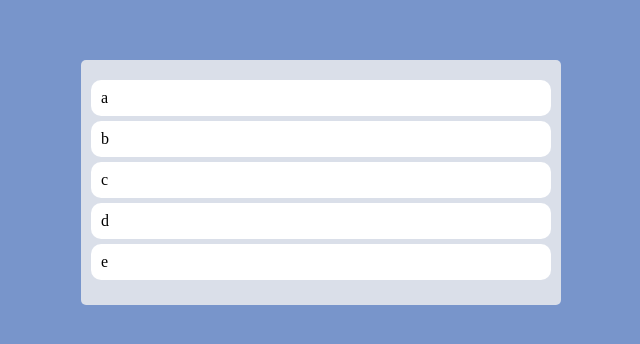
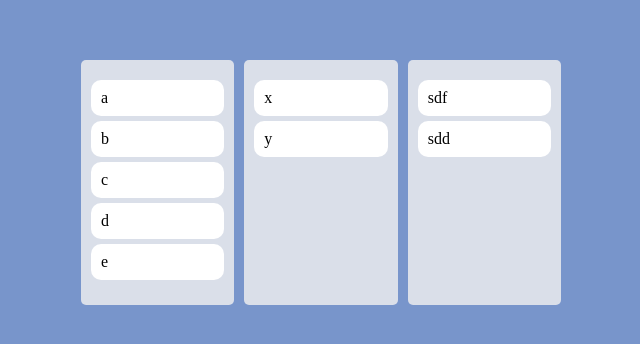
Before and after one commit to singsoong/MyToDoApp, a React (Create React App) app: page / in a window 1280 px wide. Shown: the part 218-562 px from the top of the page, without its empty margins (319-959 px from the left). Built offline with nearby package versions, Linux system fonts and the light colour scheme.

Commit message:
feat: Multi Boards

```diff
--- a/src/App.tsx
+++ b/src/App.tsx
@@ -1,9 +1,9 @@
 import React from "react";
-import { DragDropContext, DropResult, Droppable } from "react-beautiful-dnd";
+import { DragDropContext, DropResult } from "react-beautiful-dnd";
 import { useRecoilState } from "recoil";
 import styled from "styled-components";
 import { toDoState } from "./recoil/atoms";
-import DragabbleCard from "./components/DragabbleCard";
+import Board from "./components/Board";
 
 // Droppable: 어떤 것을 드롭할 수 있는 영역
 // Draggable: 드래그할 수 있는 영역
@@ -13,44 +13,30 @@
 
   const onDragEnd = ({ draggableId, destination, source }: DropResult) => {
     if (!destination) return;
-    setToDos((oldToDos) => {
-      const copyToDos = [...oldToDos];
-      copyToDos.splice(source.index, 1);
-      copyToDos.splice(destination?.index, 0, draggableId);
-      return copyToDos;
-    });
+    // setToDos((oldToDos) => {
+    //   const copyToDos = [...oldToDos];
+    //   copyToDos.splice(source.index, 1);
+    //   copyToDos.splice(destination?.index, 0, draggableId);
+    //   return copyToDos;
+    // });
   };
   return (
     <Wrapper>
       <Boards>
         <DragDropContext onDragEnd={onDragEnd}>
-          <Droppable droppableId="one">
-            {(magic) => (
-              <Board ref={magic.innerRef} {...magic.droppableProps}>
-                {toDos.map((toDo, idx) => (
-                  <DragabbleCard key={toDo} toDo={toDo} idx={idx} />
-                ))}
-                {magic.placeholder}
-              </Board>
-            )}
-          </Droppable>
+          {Object.keys(toDos).map((boardId) => (
+            <Board boardId={boardId} key={boardId} toDos={toDos[boardId]} />
+          ))}
         </DragDropContext>
       </Boards>
     </Wrapper>
   );
 }
 
-const Board = styled.div`
-  padding-top: 30px;
-  padding: 20px 10px;
-  border-radius: 5px;
-  min-height: 200px;
-  background-color: ${(props) => props.theme.boardColor};
-`;
-
 const Boards = styled.div`
   display: grid;
-  grid-template-columns: repeat(1, 1fr);
+  grid-template-columns: repeat(3, 1fr);
+  gap: 10px;
   width: 100%;
   border-radius: 10px;
 `;
--- /dev/null
+++ b/src/components/Board.tsx
@@ -0,0 +1,33 @@
+import { Droppable } from "react-beautiful-dnd";
+import DragabbleCard from "./DragabbleCard";
+import styled from "styled-components";
+
+interface IBoardProps {
+  toDos: string[];
+  boardId: string;
+}
+
+function Board({ toDos, boardId }: IBoardProps) {
+  return (
+    <Droppable droppableId={boardId}>
+      {(magic) => (
+        <Wrapper ref={magic.innerRef} {...magic.droppableProps}>
+          {toDos.map((toDo, idx) => (
+            <DragabbleCard key={toDo} toDo={toDo} idx={idx} />
+          ))}
+          {magic.placeholder}
+        </Wrapper>
+      )}
+    </Droppable>
+  );
+}
+
+const Wrapper = styled.div`
+  padding-top: 30px;
+  padding: 20px 10px;
+  border-radius: 5px;
+  min-height: 200px;
+  background-color: ${(props) => props.theme.boardColor};
+`;
+
+export default Board;
--- a/src/recoil/atoms.tsx
+++ b/src/recoil/atoms.tsx
@@ -1,6 +1,14 @@
 import { atom } from "recoil";
 
-export const toDoState = atom({
+interface IToDoState {
+  [key: string]: string[];
+}
+
+export const toDoState = atom<IToDoState>({
   key: "toDo",
-  default: ["a", "b", "c", "d", "e"],
+  default: {
+    to_do: ["a", "b", "c", "d", "e"],
+    doing: ["x", "y"],
+    done: ["sdf", "sdd"],
+  },
 });
```
